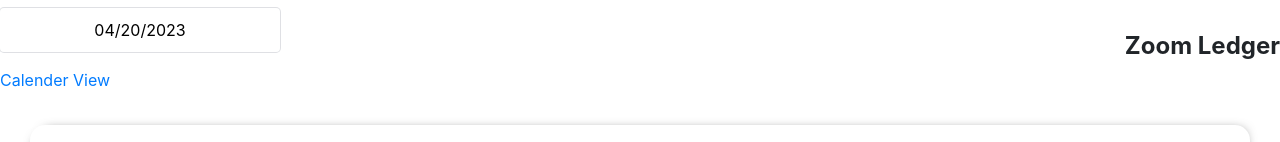
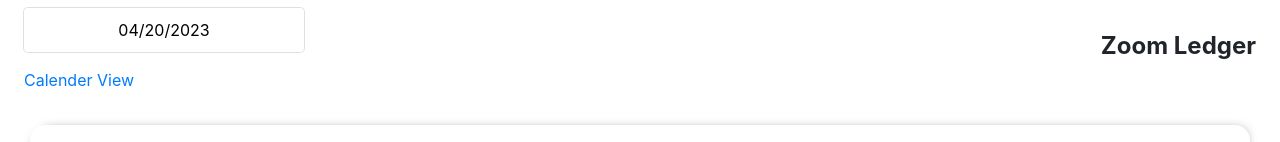
Before and after one commit to wynisco/meeting-manage-app, a React (Create React App) app: page /blocks in a window 1280 px wide. Shown: the top 142 px of the page. Built offline with nearby package versions, Linux system fonts and the light colour scheme; no server answers; what axios-retry would draw is missing.

Commit message:
Update index.js
revert change

```diff
--- a/src/pages/home/index.js
+++ b/src/pages/home/index.js
@@ -9,7 +9,7 @@
 
   return (
     <>
-      <div className="d-flex justify-content-between align-items-center mx-auto my-2">
+      <div className="d-flex justify-content-between align-items-center mx-4 my-2">
         <div className="">
           <DatePicker date={date} onChange={setDate} />
           <div className="mt-3">
```
